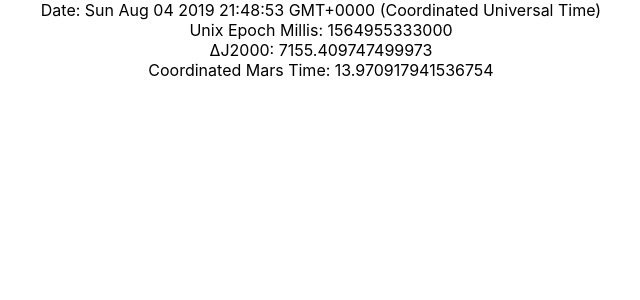
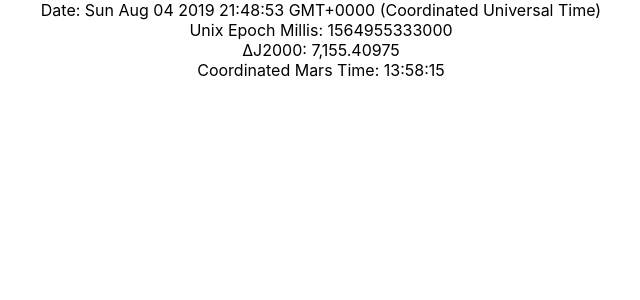
Before and after one commit to dathanb/mars-clock, a React (Create React App) app: page / in a window 1280 px wide. Shown: the top 300 px of the page, without its empty margins (319-959 px from the left). Built offline with nearby package versions, Linux system fonts and the light colour scheme.

Commit message:
Introduce MarsCalendar class

```diff
--- a/src/DebugView/DebugView.jsx
+++ b/src/DebugView/DebugView.jsx
@@ -1,19 +1,32 @@
 import React from 'react';
 import {connect} from 'react-redux';
-import {getDeltaJ2000, getCoordinatedMarsTime} from '../marsCalendar';
+import {MarsCalendar} from '../marsCalendar';
+
 
 class DebugView extends React.Component {
   render() {
     const { datetime } = this.props;
+    const marsTime = new MarsCalendar(datetime);
     const datetimeStr = String(datetime);
     const millis = datetime.getTime();
 
     return <div>
-      <div>Date: {datetimeStr}</div>
-      <div>Unix Epoch Millis: {millis}</div>
-      <div>&Delta;J2000: {getDeltaJ2000(datetime)}</div>
-      <div>Coordinated Mars Time: {getCoordinatedMarsTime(datetime)}</div>
+      <div>Date: {String(marsTime.date)}</div>
+      <div>Unix Epoch Millis: {marsTime.millis}</div>
+      <div>&Delta;J2000: {this.formatNumber(marsTime.deltaJ2000)}</div>
+      <div>Coordinated Mars Time: {this.formatTimeFromHours(marsTime.mtc)}</div>
     </div>;
+  }
+
+  formatNumber(n) {
+      return n.toLocaleString('en-US', {minimumFractionDigits: 5, maximumFractionDigits:5, useGrouping:true});
+  }
+
+  formatTimeFromHours(hours) {
+    const hoursPart = Math.floor(hours).toLocaleString('en-US', {minimumIntegerDigits: 2, useGrouping:false});
+    const minutesPart = Math.floor((hours * 60)%60).toLocaleString('en-US', {minimumIntegerDigits: 2, useGrouping:false});
+    const secondsPart = Math.floor((hours * 3600)%60).toLocaleString('en-US', {minimumIntegerDigits: 2, useGrouping:false});
+    return `${hoursPart}:${minutesPart}:${secondsPart}`;
   }
 }
 
--- a/src/Timer/Timer.jsx
+++ b/src/Timer/Timer.jsx
@@ -9,7 +9,7 @@ class Timer extends React.Component {
     this.intervalId = setInterval(() => {
       const time = new Date();
       dispatch(timeUpdated(time));
-    }, 1000);
+    }, 0);
   }
 
   componentWillUnmount() {
--- /dev/null
+++ b/src/marsCalendar/marsCalendar.js
@@ -0,0 +1,59 @@
+
+const MILLIS_PER_DAY = 1000 * 60 * 60 * 24;
+const JULIAN_DATE_AT_EPOCH = 2440587.5;
+const JULIAN_DATE_AT_JAN_1_2000 = 2451545;
+const MARS_EARTH_DAY_RATIO = 1.027491252;
+const MARS_SOL_DATE_ADJUSTMENT = 44796;
+const MEAN_ANOMALY_AT_J2000 = 19.3870; // in degrees
+const MARS_ORBIT_LENGTH_IN_EARTH_DAYS = 686.995696258211149;
+const MEAN_DAILY_MOTION = 360 / MARS_ORBIT_LENGTH_IN_EARTH_DAYS; // in degrees
+const PBS = 0.00409; // degrees
+
+class MarsCalendar {
+    constructor(date) {
+        this.date = date;
+        this.millis = date.getTime();
+        // Julian DateTime Unix Epoch
+        this.jut = this.millis / MILLIS_PER_DAY + JULIAN_DATE_AT_EPOCH;
+        // Julian Terrestrial Time (adjusted for leap seconds)
+        this.jtt = this.jut + (37 + 32.184) / 86400;
+        this.deltaJ2000 = this.jtt - JULIAN_DATE_AT_JAN_1_2000;
+
+        // at midnight on January 6, 2000 it was midnight at the Mars Prime Meridian
+        const earthDaysSinceJan6 = this.deltaJ2000 - 4.5;
+        const marsDaysSinceJan6 = earthDaysSinceJan6 / MARS_EARTH_DAY_RATIO;
+        // By convention, to keep the MSD (Mars Sol Date) positive going back to middy December 29, 1873
+        // we add those days
+        this.marsSolDate = marsDaysSinceJan6 + MARS_SOL_DATE_ADJUSTMENT;
+
+        this.mtc = (24 * this.marsSolDate) % 24;
+
+        this.meanAnomaly = MEAN_ANOMALY_AT_J2000 + MEAN_DAILY_MOTION * this.deltaJ2000;
+
+        // angle of the fictitious mean sun
+        const ANGLE_AT_J2000 = 270.3863; // degrees
+        const DAILY_ANGLE_CHANGE = 0.52403840; // degrees
+        this.fms = ANGLE_AT_J2000 + DAILY_ANGLE_CHANGE * this.deltaJ2000;
+
+
+        const ECCENTRICITY_AT_J2000 = 0.09340;
+        const DAILY_DEVIATION = 2.477 * 0.000000001;
+        this.eccentricity = ECCENTRICITY_AT_J2000 + DAILY_DEVIATION * this.deltaJ2000;
+
+
+        const MEAN_ANOMALY = Math.sin(this.meanAnomaly);
+        this.equationOfCenter = (10.691 + 3 * 0.0000001 * this.deltaJ2000) * MEAN_ANOMALY
+                + 0.623 * Math.sin(2 * MEAN_ANOMALY)
+                + 0.050 * Math.sin(3 * MEAN_ANOMALY)
+                + 0.005 * Math.sin(4 * MEAN_ANOMALY)
+                + 0.0005 * Math.sin(5 * MEAN_ANOMALY);
+
+        this.trueAnomaly = this.equationOfCenter + MEAN_ANOMALY;
+
+        this.aerocentricSolarLongitude = this.fms + this.equationOfCenter;
+    }
+}
+
+export {
+    MarsCalendar
+};
--- a/src/marsCalendar/timeFuncs.js
+++ /dev/null
@@ -1,110 +0,0 @@
-/*
- * This library provides functions for converting Earth dates and times to Mars dates and times.
- *
- * Most of the math and notes about it cribbed from <https://jtauber.github.io/mars-clock/>
- */
-
-const MILLIS_PER_DAY = 1000 * 60 * 60 * 24;
-const JULIAN_DATE_AT_EPOCH = 2440587.5;
-const JULIAN_DATE_AT_JAN_1_2000 = 2451545;
-const MARS_EARTH_DAY_RATIO = 1.027491252;
-const MARS_SOL_DATE_ADJUSTMENT = 44796;
-const MEAN_ANOMALY_AT_J2000 = 19.3870; // in degrees
-const MARS_ORBIT_LENGTH_IN_EARTH_DAYS = 686.995696258211149;
-const MEAN_DAILY_MOTION = 360 / MARS_ORBIT_LENGTH_IN_EARTH_DAYS; // in degrees
-const PBS = 0.00409; // degrees
-
-function getDeltaJ2000(date) {
-  return getEarthDaysSinceJ2000Epoch(getJulianDateTerrestrialTime(getJulianDateUnixTime(date.getTime())));
-}
-
-function getCoordinatedMarsTime(date) {
-  const millis = getMillis(date);
-  console.log(`millis: ${millis}`);
-  const jut = getJulianDateUnixTime(millis);
-  console.log(`jut: ${jut}`);
-  const jtt = getJulianDateTerrestrialTime(jut);
-  console.log(`jtt: ${jtt}`);
-  const j2000Days = getEarthDaysSinceJ2000Epoch(jtt);
-  console.log(`j2000Days: ${j2000Days}`);
-  const marsSolDate = getMarsSolDate(j2000Days);
-  console.log(`marsSolDate: ${marsSolDate}`);
-  const coordinatedMarsTime = getCoordinatedMarsTimeFromSolDate(marsSolDate);
-  console.log(`coordinatedMarsTime: ${coordinatedMarsTime}`);
-  return coordinatedMarsTime;
-}
-
-function getMillis(date) {
-  return date.getTime();
-}
-
-function getJulianDateUnixTime(millis) {
-  return millis / MILLIS_PER_DAY + JULIAN_DATE_AT_EPOCH;
-}
-
-function getJulianDateTerrestrialTime(julianDate) {
-  // TODO: calculate leap seconds instead of using this constant
-  return julianDate + (37 + 32.184) / 86400;
-}
-
-function getEarthDaysSinceJ2000Epoch(julianTerrestrialDate) {
-  return julianTerrestrialDate - JULIAN_DATE_AT_JAN_1_2000;
-}
-
-// earthDays is Earth Julian Days since Jan 1, 2000
-function getMarsSolDate(earthDays) {
-  // at midnight on January 6, 2000 it was midnight at the Mars Prime Meridian
-  const earthDaysSinceJan6 = earthDays - 4.5;
-  const marsDaysSinceJan6 = earthDaysSinceJan6 / MARS_EARTH_DAY_RATIO;
-  // By convention, to keep the MSD (Mars Sol Date) positive going back to middy December 29, 1873
-  // we add those days
-  return marsDaysSinceJan6 + MARS_SOL_DATE_ADJUSTMENT;
-}
-
-function getCoordinatedMarsTimeFromSolDate(marsSolDate) {
-  return (24 * marsSolDate) % 24;
-}
-
-function getMarsMeanAnomaly(earthDaysSinceJ2000) {
-  return MEAN_ANOMALY_AT_J2000 + MEAN_DAILY_MOTION * earthDaysSinceJ2000;
-}
-
-function getAngleOfFictitiousMeanSun(earthDaysSinceJ2000) {
-  const ANGLE_AT_J2000 = 270.3863; // degrees
-  const DAILY_ANGLE_CHANGE = 0.52403840; // degrees
-  return ANGLE_AT_J2000 + DAILY_ANGLE_CHANGE * earthDaysSinceJ2000;
-}
-
-function getEccentricity(earthDaysSinceJ2000) {
-  const ECCENTRICITY_AT_J2000 = 0.09340;
-  const DAILY_DEVIATION = 2.477 * 0.000000001;
-  return ECCENTRICITY_AT_J2000 + DAILY_DEVIATION * earthDaysSinceJ2000;
-}
-
-function getEquationOfCenter(earthDaysSinceJ2000) {
-  const MEAN_ANOMALY = Math.sin(getMarsMeanAnomaly(earthDaysSinceJ2000));
-  return (10.691 + 3 * 0.0000001 * earthDaysSinceJ2000) * MEAN_ANOMALY
-    + 0.623 * Math.sin(2 * MEAN_ANOMALY)
-    + 0.050 * Math.sin(3 * MEAN_ANOMALY)
-    + 0.005 * Math.sin(4 * MEAN_ANOMALY)
-    + 0.0005 * Math.sin(5 * MEAN_ANOMALY);
-}
-
-function getTrueAnomaly(earthDaysSinceJ2000) {
-  const MEAN_ANOMALY = getMarsMeanAnomaly(earthDaysSinceJ2000);
-  return getEquationOfCenter(earthDaysSinceJ2000) + MEAN_ANOMALY;
-}
-
-function getAerocentricSolarLangitude(earthDaysSinceJ2000) {
-  return getAngleOfFictitiousMeanSun(earthDaysSinceJ2000) + getEquationOfCenter(earthDaysSinceJ2000);
-}
-
-export {
-  getCoordinatedMarsTime,
-  getDeltaJ2000,
-  getMillis,
-  getJulianDateUnixTime,
-  getJulianDateTerrestrialTime,
-  getEarthDaysSinceJ2000Epoch,
-  getMarsSolDate
-};
```
Also changed, not shown: src/marsCalendar/index.js (+3 -15 lines), 2 other files (tests, documents, lock files or other folders).
